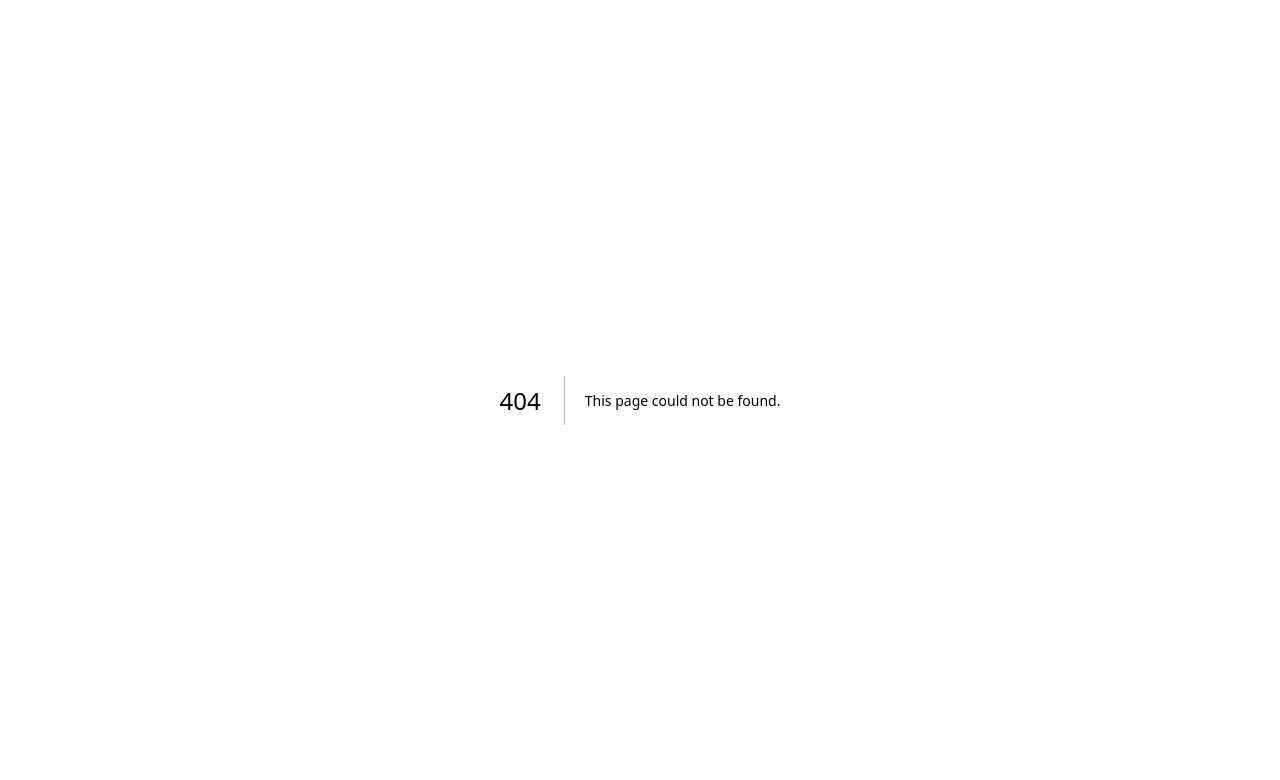
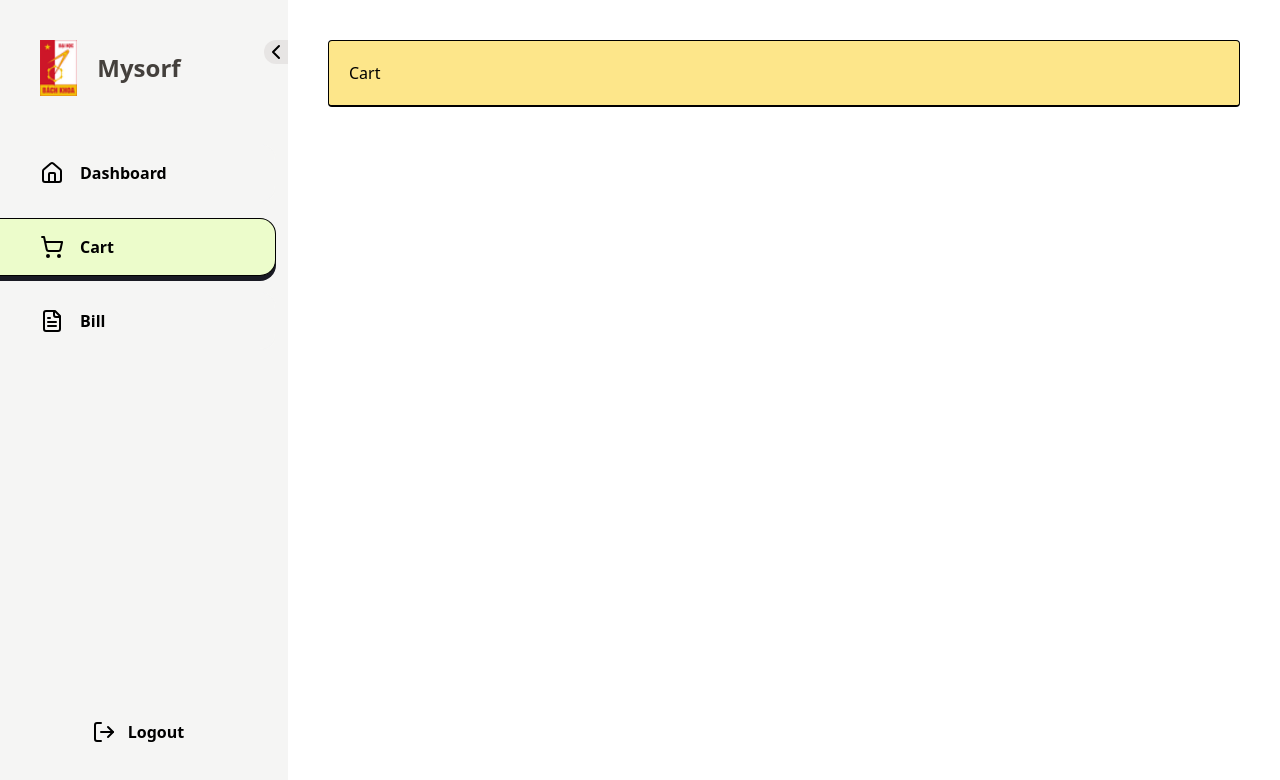
Before and after one commit to mysorf-9239/project1-v1-next-ts, a Next.js app: page /cart in a window 1280 px wide. Before the commit this address had no page. Shown: the top 780 px of the page. Built offline with nearby package versions, Linux system fonts and the light colour scheme; sample sign-in values are in the browser's storage.

Commit message:
feat: authenticated

```diff
--- /dev/null
+++ b/app/(authenticated)/bill/page.tsx
@@ -0,0 +1,14 @@
+'use client';
+
+import React from "react";
+
+export default function Page() {
+
+    return (
+        <>
+            <title>Mysorf | Bill</title>
+
+            <div className="bg-amber-200 p-5 border border-black border-b-2 rounded">Bill</div>
+        </>
+    )
+}
--- /dev/null
+++ b/app/(authenticated)/cart/page.tsx
@@ -0,0 +1,14 @@
+'use client';
+
+import React from "react";
+
+export default function Page() {
+
+    return (
+        <>
+            <title>Mysorf | Cart</title>
+
+            <div className="bg-amber-200 p-5 border border-black border-b-2 rounded">Cart</div>
+        </>
+    )
+}
--- a/app/(authenticated)/dashboard/page.tsx
+++ b/app/(authenticated)/dashboard/page.tsx
@@ -8,7 +8,7 @@ export default function Page() {
         <>
             <title>Mysorf | Dashboard</title>
 
-            <div>Dashboard</div>
+            <div className="bg-amber-200 p-5 border border-black border-b-2 rounded">Dashboard</div>
         </>
     )
 }
--- a/app/(authenticated)/layout.tsx
+++ b/app/(authenticated)/layout.tsx
@@ -2,12 +2,9 @@
 
 import React, {useEffect} from "react";
 import {useRouter} from "next/navigation";
-import Modal from 'react-modal';
 import {ToastContainer} from "react-toastify";
 import Navigation from "@/lib/components/navigation";
 import MobileNavigation from "@/lib/components/mobileNavigation";
-
-Modal.setAppElement('body');
 
 export default function Layout({children}: Readonly<{ children: React.ReactNode }>) {
     const router = useRouter();
@@ -25,7 +22,7 @@ export default function Layout({children}: Readonly<{ children: React.ReactNode
             <ToastContainer/>
 
             <div className="h-screen flex">
-                <div className="min-w-fit w-1/5 h-screen hidden md:block">
+                <div className="min-w-fit h-screen hidden md:block">
                     <Navigation/>
                 </div>
 
```
